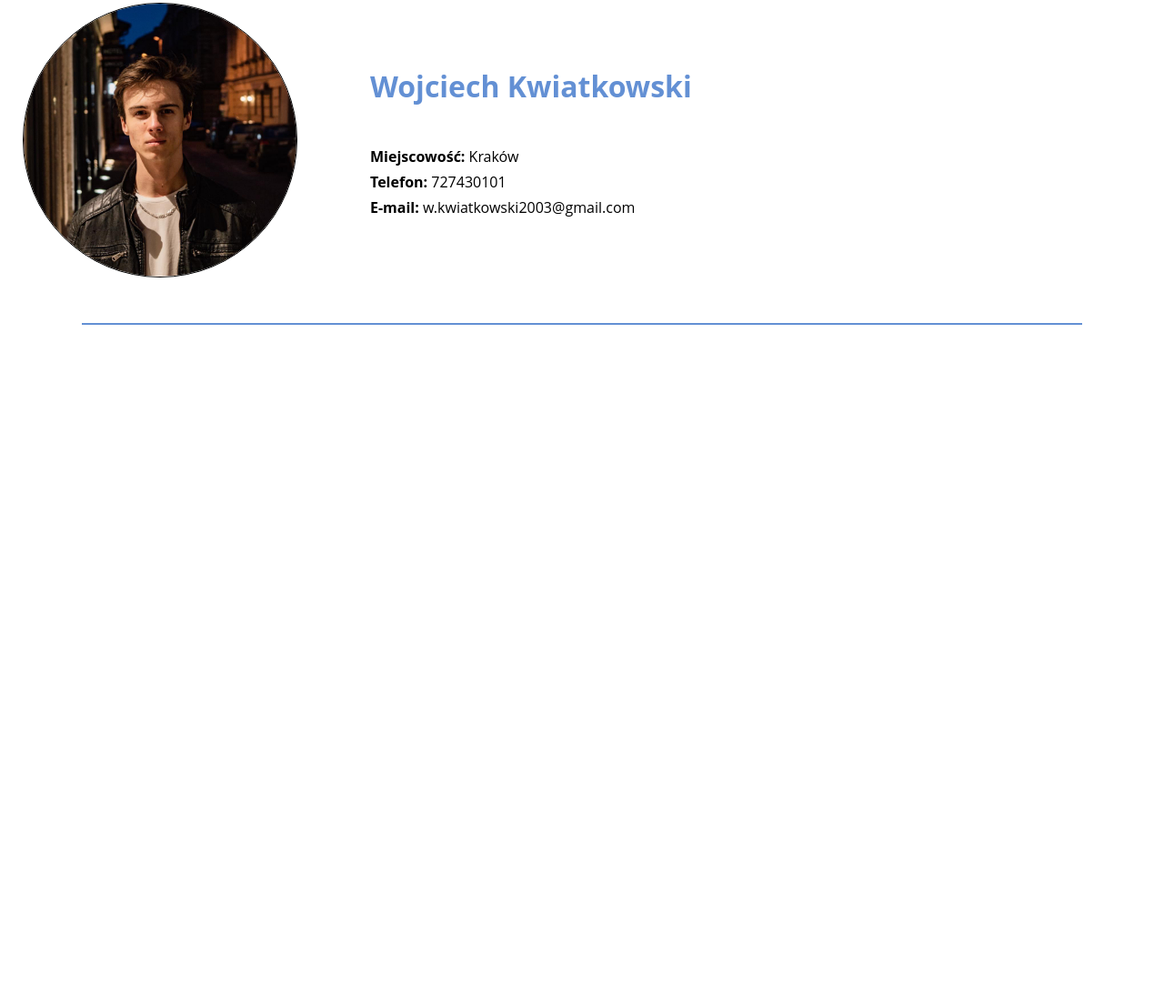
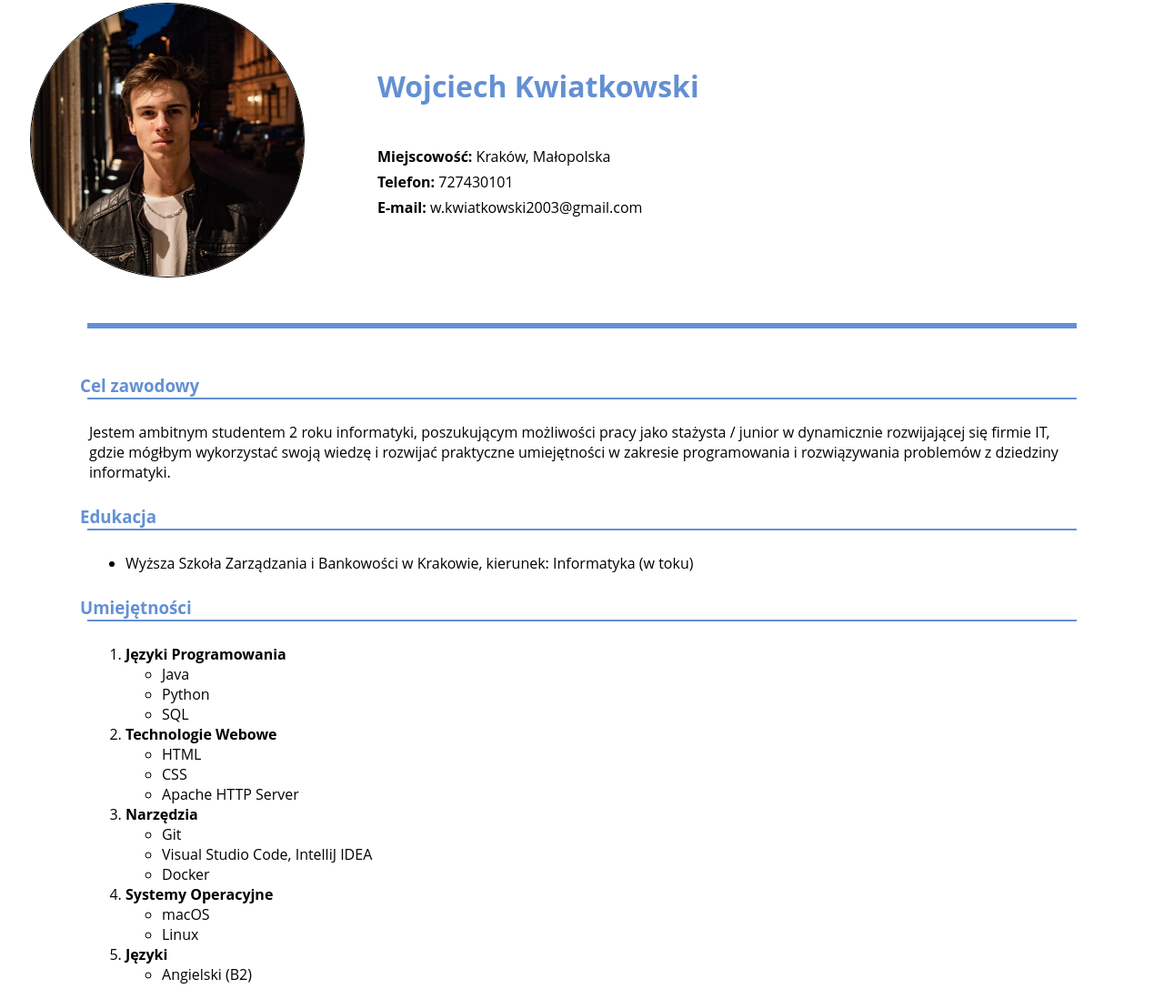
Before and after one commit to Kwiat0stan/CV, a plain HTML site: page project/index.html in a window 1280 px wide. Shown: the part 22-1120 px from the top of the page at 91% size. Before the commit the page ends 800 px from the top, so only its background shows below. Drawn offline with Linux system fonts and the light colour scheme.

Commit message:
Added content

```diff
--- a/project/index.css
+++ b/project/index.css
@@ -1,8 +1,8 @@
 
 body, html
 {
-    margin: 0;
-    padding: 0;
+    /* margin: 0;
+    padding: 0; */
     font-family: 'Open Sans', sans-serif;
     background-color:white;
 }
@@ -35,7 +35,45 @@ header
 .break_line
 {
     border: 1px rgb(99, 144, 212) solid;
+    margin-left: 7%;
+    margin-right: 7%;
+    margin-bottom: 25px;
+}
+
+.fat_line
+{
+    border: 3px rgb(99, 144, 212) solid;
     margin-top: 50px;
+    margin-bottom: 50px;
     margin-left: 7%;
     margin-right:7%;
 }
+
+.info
+{
+    h3
+    {
+        color:rgb(99, 144, 212);
+        margin-left: 80px;
+        margin-bottom: 1px;
+    }
+
+    p
+    {
+        text-align: left;
+        margin-left: 90px;
+        margin-right: 90px;
+        margin-bottom: 25px;
+    }
+
+    #school
+    {
+        margin-left: 90px;
+        margin-bottom: 25px;
+    }
+
+    ol
+    {
+        margin-left: 90px;
+    }
+}
--- a/project/index.html
+++ b/project/index.html
@@ -3,7 +3,7 @@
 <head>
     <meta charset="UTF-8">
     <meta name="viewport" content="width=device-width, initial-scale=1.0">
-    <title>CV - Wojciech Kwiatkowski</title>
+    <title>CV Wojciech Kwiatkowski</title>
     <link rel="stylesheet" href="./index.css">
 </head>
 <body>
@@ -12,12 +12,60 @@
 
         <div>
             <h1>Wojciech Kwiatkowski</h1>
-            <p><strong>Miejscowość: </strong>Kraków</p>
+            <p><strong>Miejscowość: </strong>Kraków, Małopolska</p>
             <p><strong>Telefon: </strong>727430101</p>
             <p><strong>E-mail: </strong>w.kwiatkowski2003@gmail.com</p>
         </div>
     </header>
 
-    <div class="break_line"></div>
+    <div class="fat_line"></div>
+
+    <div class="info">
+        <h3>Cel zawodowy</h3>
+        <div class="break_line"></div>
+        <p>Jestem ambitnym studentem 2 roku informatyki, poszukującym możliwości pracy jako stażysta / junior w dynamicznie rozwijającej się firmie IT, gdzie mógłbym wykorzystać swoją wiedzę i rozwijać praktyczne umiejętności w zakresie programowania i rozwiązywania problemów z dziedziny informatyki.</p>
+    </div>
+
+    <div class="info">
+        <h3>Edukacja</h3>
+        <div class="break_line"></div>
+        <ul>
+            <li id="school">Wyższa Szkoła Zarządzania i Bankowości w Krakowie, kierunek: Informatyka (w toku)</li>
+        </ul>
+    </div>
+
+    <div class="info">
+        <h3>Umiejętności</h3>
+        <div class="break_line"></div>
+        <ol>
+            <li><strong>Języki Programowania</strong></li>
+            <ul>
+                <li>Java</li>
+                <li>Python</li>
+                <li>SQL</li>
+            </ul>
+            <li><strong>Technologie Webowe</strong></li>
+            <ul>
+                <li>HTML</li>
+                <li>CSS</li>
+                <li>Apache HTTP Server</li>
+            </ul>
+            <li><strong>Narzędzia</strong></li>
+            <ul>
+                <li>Git</li>
+                <li>Visual Studio Code, IntelliJ IDEA</li>
+                <li>Docker</li>
+            </ul>
+            <li><strong>Systemy Operacyjne</strong></li>
+            <ul>
+                <li>macOS</li>
+                <li>Linux</li>
+            </ul>
+            <li><strong>Języki</strong></li>
+            <ul>
+                <li>Angielski (B2)</li>
+            </ul>
+        </ol>
+    </div>
 </body>
 </html>
```
